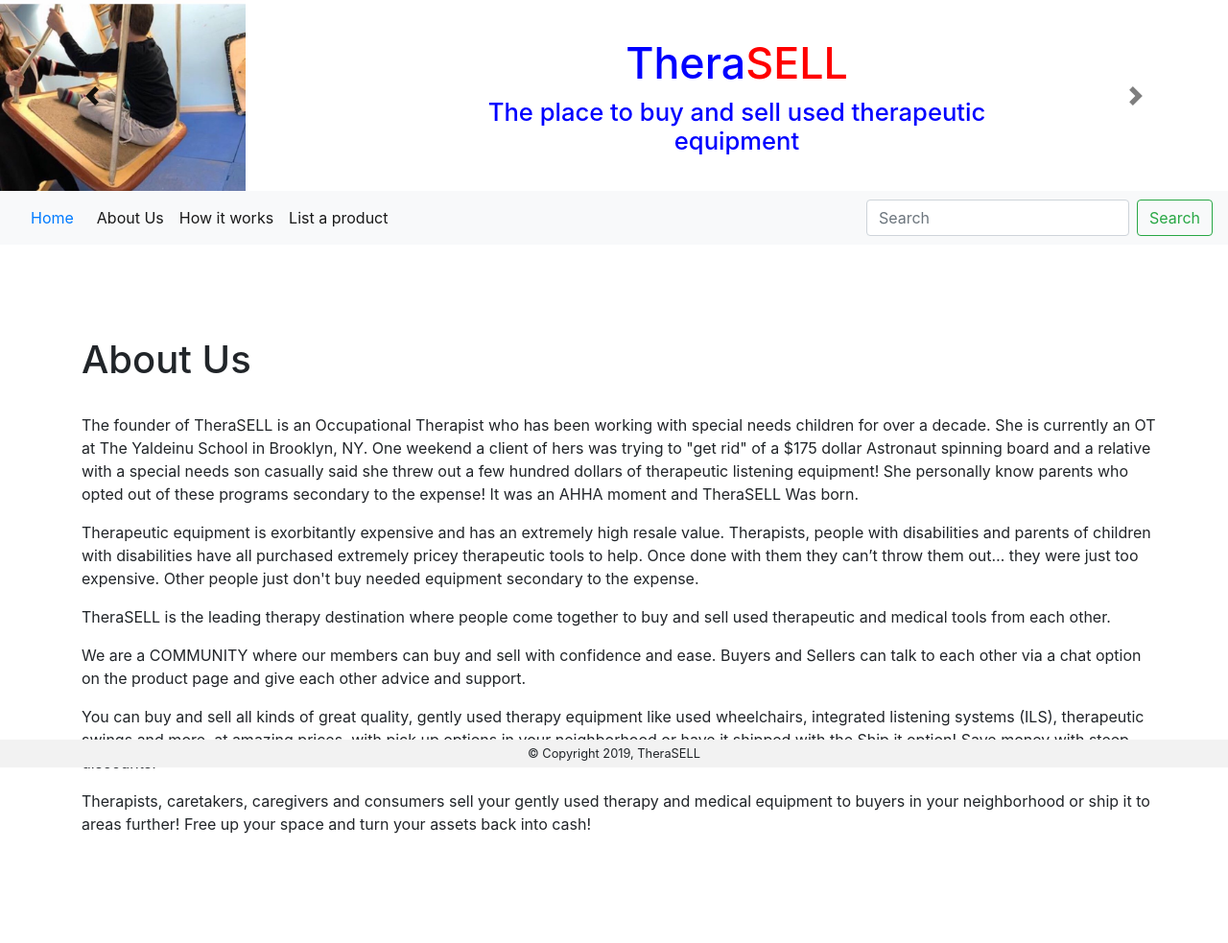
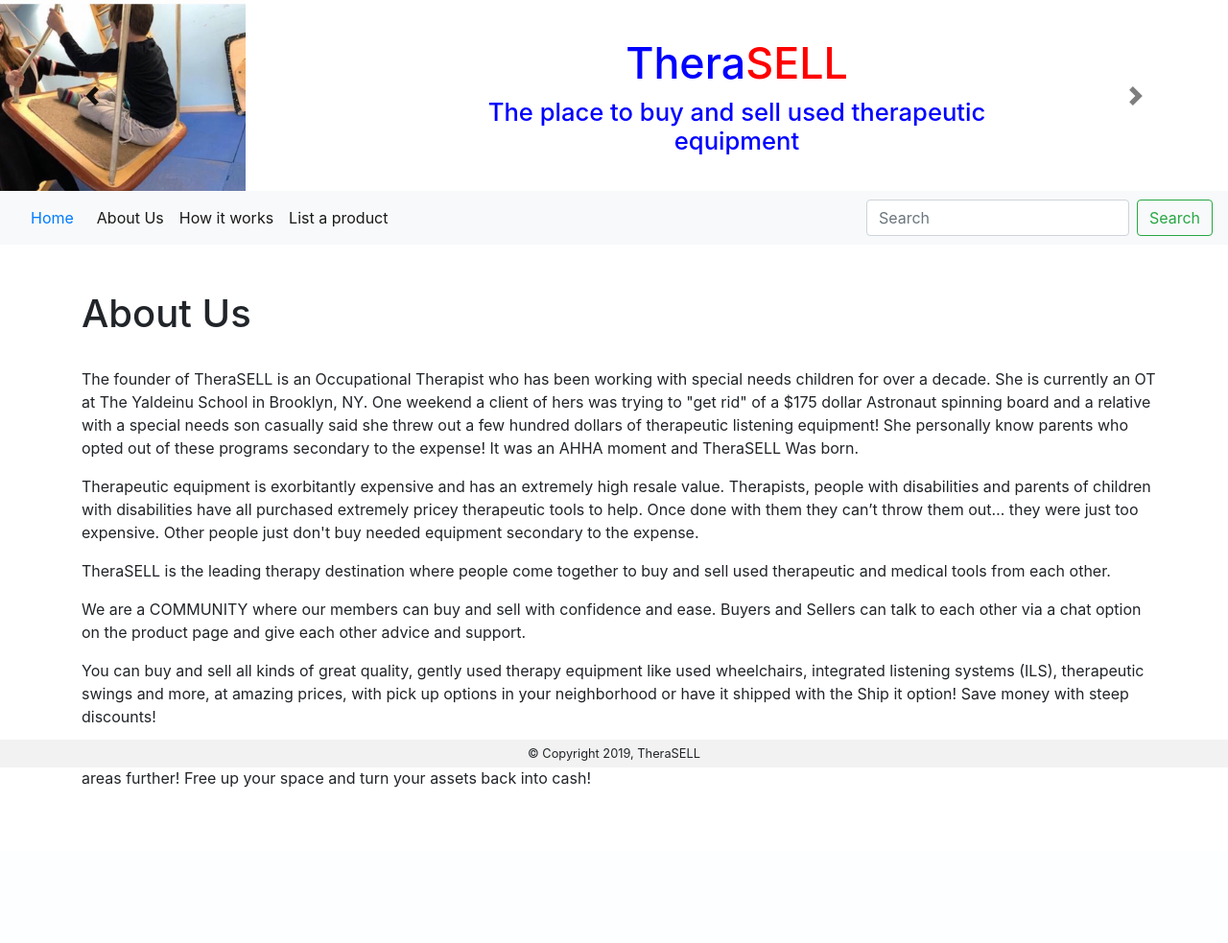
Before and after one commit to psb342/Therasell, a Django app: page /About_Us/ in a window 1280 px wide. Shown: the whole page at 96% size. After the commit the page ends 821 px from the top, so only its background shows below. Run offline with Django 3.2, Linux system fonts and the light colour scheme; some libraries are stand-ins or nearby versions.

Commit message:
fixed about us format

```diff
--- a/therasell/product/templates/product/About_Us.html
+++ b/therasell/product/templates/product/About_Us.html
@@ -1,12 +1,12 @@
 {% extends 'product/base.html' %}
 
 {% block content %}
-
-<br><br><br><br>
+<br><br>
         <div>
             <h1>About Us</h1>
         </div>
-<br>
+
+        <br>
         <div style = "width: 70rem;">
         <p>The founder of TheraSELL is an Occupational Therapist who has been working with special needs children for over a decade.  She is currently an OT at The Yaldeinu School in Brooklyn, NY.
            One weekend a client of hers was trying to "get rid" of a $175 dollar Astronaut spinning board and a relative with a special needs son casually said she threw out a few hundred dollars of therapeutic listening equipment!
@@ -25,9 +25,10 @@
 
         <p>Therapists, caretakers, caregivers  and consumers sell your gently used therapy and medical equipment to buyers in your neighborhood or ship it to areas further! Free up your space and turn your assets back into cash!</p>
 
-        <br>
-        <br>
-        <br>
-        <br>
-        </div>
-        {% endblock %}
+
+</div>
+
+<br><br>
+
+
+{% endblock %}
--- a/therasell/product/templates/product/base.html
+++ b/therasell/product/templates/product/base.html
@@ -186,12 +186,8 @@ font-size: 3.5vw;
       <!-- Navbar end-->
 
                 <div class="content container">
-                    <div class="row">
-                        <div class="col-md-8">
                         {% block content %}
                         {% endblock %}
-                        </div>
-                    </div>
                 </div>
 
                 <footer class="container-fluid text-center footer">
```
